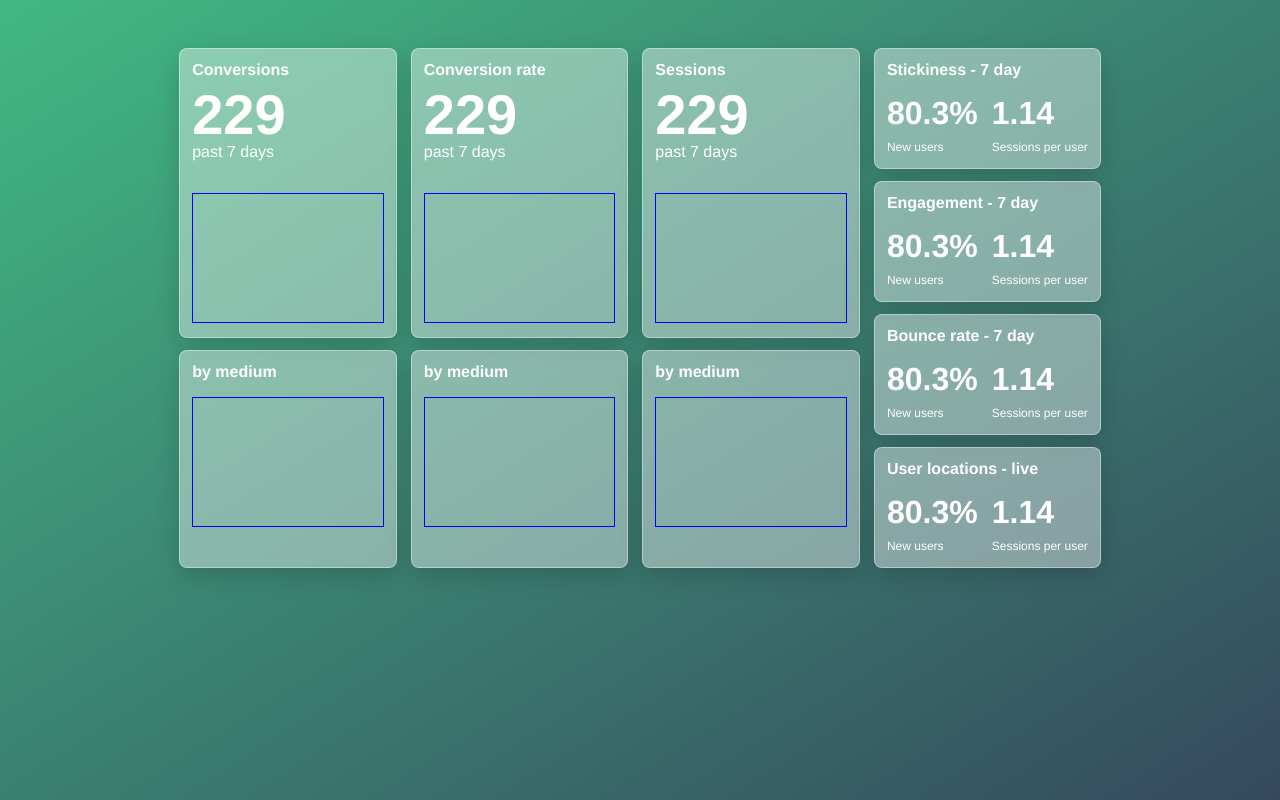
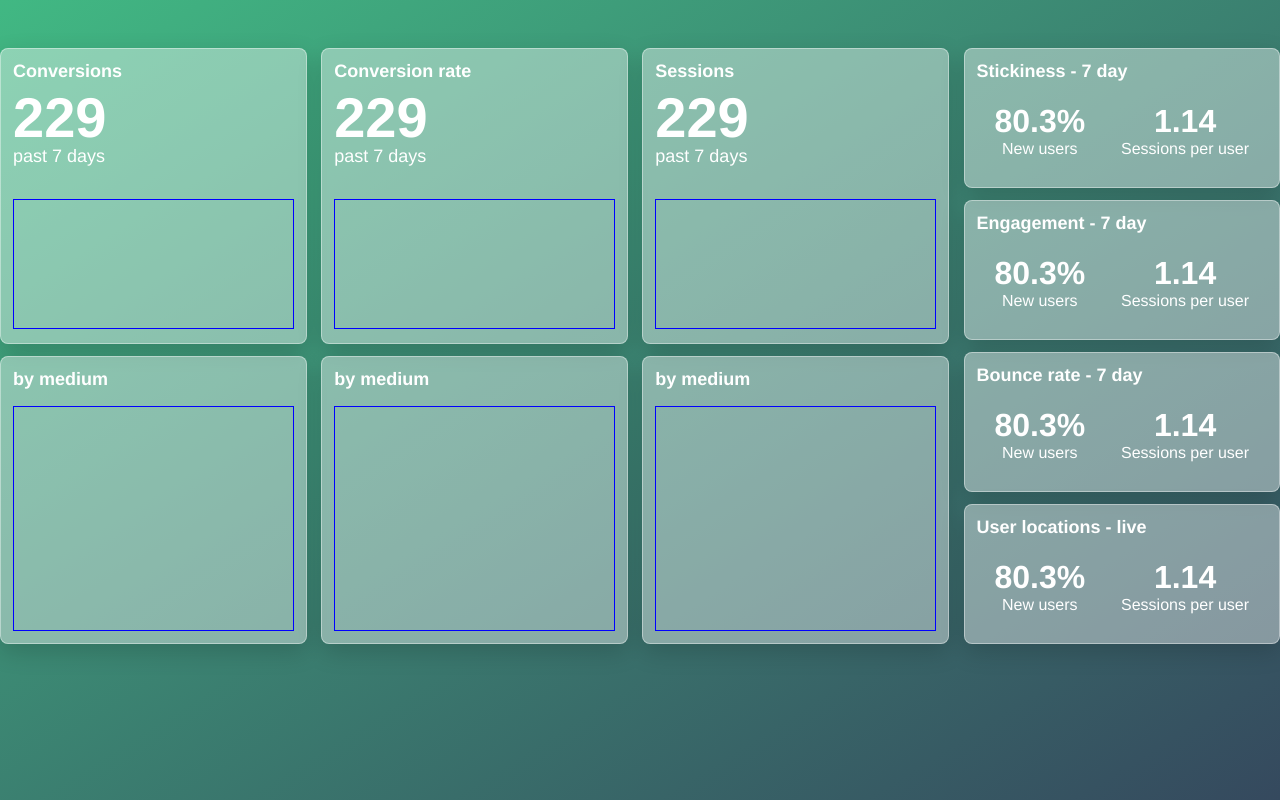
Before and after one commit to jaxonPetersen94/i-gaming-usa-insights, a Nuxt app in the folder Frontend/: page /Dashboard in a window 1280 px wide. Built offline with nearby package versions, Linux system fonts and the light colour scheme; no server answers; a web font is replaced by a local one.

Commit message:
CSS updates

```diff
--- a/Frontend/components/Card.vue
+++ b/Frontend/components/Card.vue
@@ -5,7 +5,7 @@
         <span class="card-title">{{ cardTitle }}</span>
       </div>
       <div v-if="cardIsLarge" class="large-content-container">
-        <div v-if="isLinkedCard">
+        <div v-if="isLinkedCard" class="linked-card-container">
           <div class="linked-card-graph-container"></div>
         </div>
         <div v-else>
@@ -63,19 +63,22 @@ export default {
   border: 1px solid rgba(255, 255, 255, 0.4);
   border-radius: 8px;
   box-shadow: 0 8px 24px rgba(0, 0, 0, 0.16);
-}
 
   .card-interior-container {
     display: flex;
     flex-direction: column;
+    height: 100%;
     padding: 12px;
     color: @white;
 
     .card-title {
+      font-size: 18px;
       font-weight: bold;
     }
 
     .large-content-container {
+      height: 100%;
+
       .data-container {
         display: flex;
         flex-direction: column;
@@ -86,6 +89,10 @@ export default {
           line-height: 56px;
           font-weight: bold;
         }
+
+        .data-label {
+          font-size: 18px;
+        }
       }
 
       .graph-container {
@@ -94,10 +101,16 @@ export default {
         border: blue solid 1px;
       }
 
+      .linked-card-container {
+        display: flex;
+        flex-direction: column;
+        height: 100%;
+
         .linked-card-graph-container {
-      height: 128px;
+          flex: 1;
           margin-top: 16px;
           border: blue solid 1px;
+        }
       }
     }
 
@@ -110,20 +123,24 @@ export default {
       .data-container {
         display: flex;
         flex-direction: row;
-      justify-content: space-between;
+        justify-content: space-around;
 
         .data-point-container {
           display: flex;
           flex-direction: column;
+          align-items: center;
+          text-align: center;
+          margin-bottom: 16px;
 
           .data-point {
-          margin: 16px 0 8px 0;
+            margin: 20px 0 0px 0;
             font-size: 32px;
             font-weight: bold;
           }
 
           .data-label {
-          font-size: 12px;
+            font-size: 16px;
+          }
         }
       }
     }
--- a/Frontend/components/Grid.vue
+++ b/Frontend/components/Grid.vue
@@ -40,8 +40,8 @@ export default {
 <style scoped lang="less">
 .wrapper {
   margin: 48px auto auto auto;
-  width: 72%;
-  min-width: 792px;
+  max-width: 1280px;
+  min-width: 768px;
   .grids-container {
     display: grid;
     grid-template-columns: 3fr 1fr;
```
Lines whose indentation alone changed are shown as unchanged.
